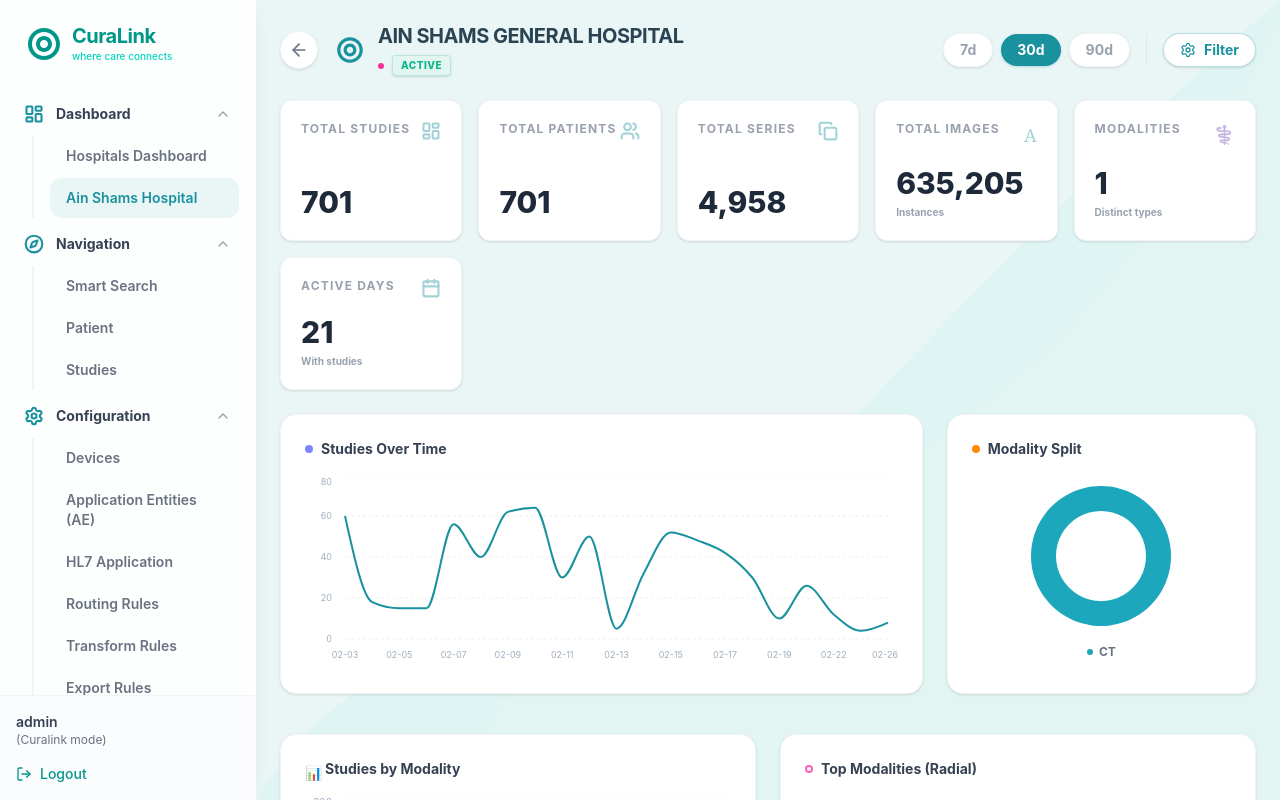
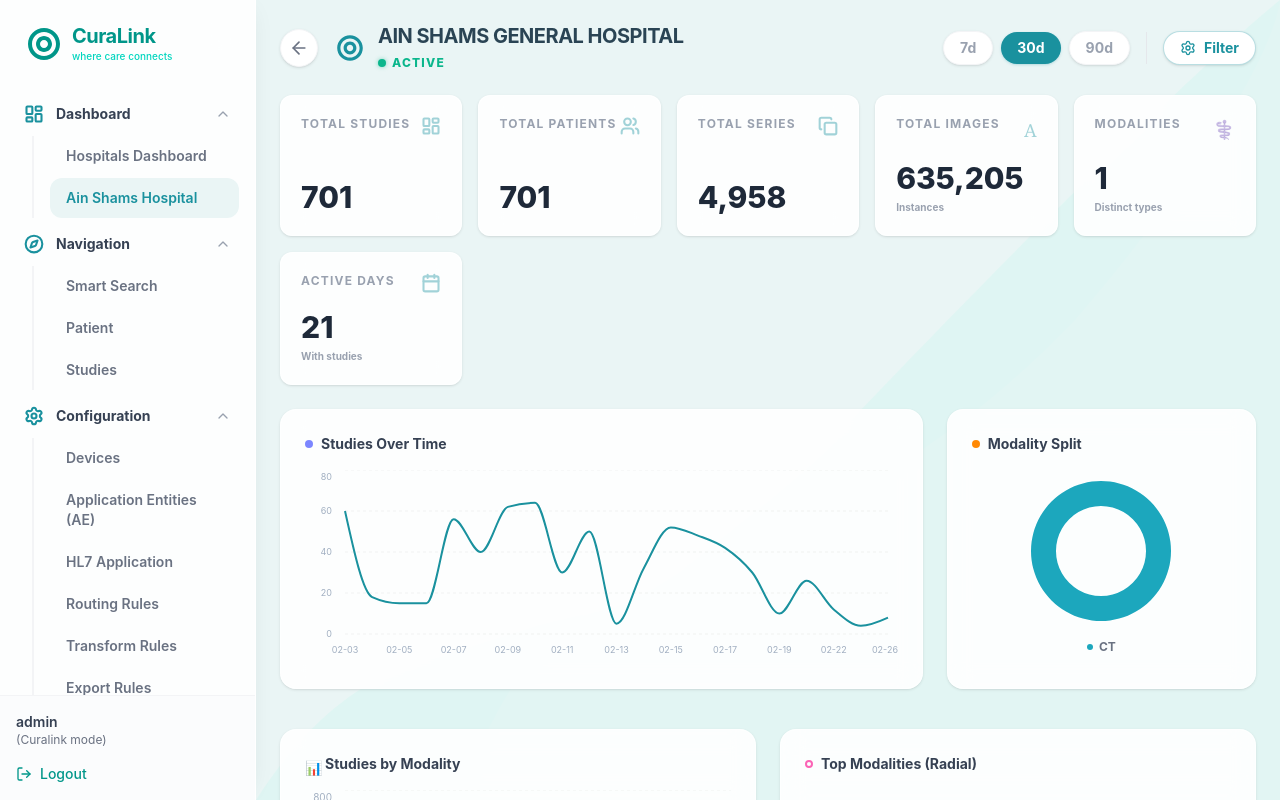
Before and after one commit to SamyShaawat/curalink, a React (Vite) app: page /hospital/1 in a window 1280 px wide. Built offline with nearby package versions, Linux system fonts and the light colour scheme.

Commit message:
refactor: update hospital feature components and charts

```diff
--- a/src/features/hospital/HospitalHeader.tsx
+++ b/src/features/hospital/HospitalHeader.tsx
@@ -1,23 +1,23 @@
 import { ArrowLeft, Settings } from 'lucide-react';
 import { Link } from 'react-router-dom';
+import { RouteConstants } from '@enums/route.constants';
 import { TargetIcon } from '@components/common/TargetIcon';
+import { AppConstants } from '@enums/app.constants';
 
 export function HospitalHeader() {
   return (
     <div className="flex flex-col md:flex-row md:items-center justify-between gap-4">
       <div className="flex items-start md:items-center gap-3 md:gap-4">
-        <Link to="/dashboard" className="bg-white p-2 rounded-full shadow-sm hover:shadow active:scale-95 transition-all text-gray-500 hover:text-[#1A919E] border border-gray-100 mt-1 md:mt-0 shrink-0">
+        <Link to={RouteConstants.DASHBOARD} className="bg-white p-2 rounded-full shadow-sm hover:shadow active:scale-95 transition-all text-gray-500 hover:text-[#1A919E] border border-gray-100 mt-1 md:mt-0 shrink-0">
           <ArrowLeft className="w-5 h-5" />
         </Link>
         <div className="flex items-center gap-3">
           <TargetIcon className="w-6 h-6 md:w-8 md:h-8 text-[#1A919E] hidden sm:block" />
           <div>
             <h1 className="text-lg md:text-xl font-bold text-[#2A4454] tracking-tight leading-tight">AIN SHAMS GENERAL HOSPITAL</h1>
-            <div className="flex items-center gap-2 mt-1 md:mt-1.5">
-              <div className="w-1.5 h-1.5 bg-pink-500 rounded-full"></div>
-              <div className="bg-[#E2F5EE] text-[#0BB68C] text-[10px] uppercase font-extrabold px-2 py-0.5 rounded shadow-sm border border-[#0BB68C]/20 tracking-wider">
-                ACTIVE
-              </div>
+            <div className="flex items-center gap-1.5 mt-1 md:mt-1.5 text-[#0BB68C] text-xs font-extrabold uppercase tracking-widest">
+              <div className="w-2 h-2 bg-[#0BB68C] rounded-full shadow-[0_0_4px_rgba(11,182,140,0.5)]"></div>
+              {AppConstants.STATUS_ACTIVE}
             </div>
           </div>
         </div>
@@ -29,7 +29,7 @@
         <button className="px-3 md:px-4 py-1.5 rounded-full bg-white text-gray-400 hover:text-gray-700 shadow-sm border border-gray-100 transition-colors">90d</button>
         <div className="hidden sm:block w-[1px] h-8 bg-gray-200 mx-1 md:mx-2 self-center"></div>
         <button className="px-3 md:px-4 py-1.5 rounded-full bg-white text-[#1A919E] flex items-center gap-2 shadow-sm border border-[#1A919E]/30 hover:bg-[#EAF5F5] transition-colors ml-auto sm:ml-0">
-          <Settings className="w-4 h-4" /> Filter
+          <Settings className="w-4 h-4" /> {AppConstants.BUTTON_FILTER}
         </button>
       </div>
     </div>
--- a/src/features/hospital/HospitalStatsGrid.tsx
+++ b/src/features/hospital/HospitalStatsGrid.tsx
@@ -1,17 +1,18 @@
 import { LayoutDashboard, Users, Copy, Calendar } from 'lucide-react';
 import React from 'react';
+import { AppConstants } from '@enums/app.constants';
 
 export function HospitalStatsGrid() {
   return (
     <div className="grid grid-cols-2 md:grid-cols-3 lg:grid-cols-5 gap-3 md:gap-4">
-      <StatCard label="TOTAL STUDIES" val="701" icon={<LayoutDashboard className="w-5 h-5 opacity-40 text-[#1A919E]" strokeWidth={2.5}/>} />
-      <StatCard label="TOTAL PATIENTS" val="701" icon={<Users className="w-5 h-5 opacity-40 text-[#1A919E]" strokeWidth={2.5}/>} />
-      <StatCard label="TOTAL SERIES" val="4,958" icon={<Copy className="w-5 h-5 opacity-40 text-[#1A919E]" strokeWidth={2.5}/>} />
-      <StatCard label="TOTAL IMAGES" val="635,205" sub="Instances" icon={<div className="font-serif opacity-40 text-[#1A919E] text-lg">A</div>} />
+      <StatCard label={AppConstants.TOTAL_STUDIES} val="701" icon={<LayoutDashboard className="w-5 h-5 opacity-40 text-[#1A919E]" strokeWidth={2.5}/>} />
+      <StatCard label={AppConstants.TOTAL_PATIENTS} val="701" icon={<Users className="w-5 h-5 opacity-40 text-[#1A919E]" strokeWidth={2.5}/>} />
+      <StatCard label={AppConstants.TOTAL_SERIES} val="4,958" icon={<Copy className="w-5 h-5 opacity-40 text-[#1A919E]" strokeWidth={2.5}/>} />
+      <StatCard label={AppConstants.TOTAL_IMAGES} val="635,205" sub="Instances" icon={<div className="font-serif opacity-40 text-[#1A919E] text-lg">A</div>} />
 
-      <div className="bg-white rounded-xl p-4 md:p-5 shadow-sm border border-gray-100 h-full flex flex-col justify-between group hover:shadow-md transition-shadow">
+      <div className="bg-white/90 backdrop-blur-md rounded-xl p-4 md:p-5 shadow-sm border border-white/50 h-full flex flex-col justify-between group hover:shadow-md transition-shadow hover:bg-white/95">
           <div className="flex justify-between">
-            <span className="text-[10px] md:text-xs font-bold text-gray-400 uppercase tracking-widest leading-tight">MODALITIES</span>
+            <span className="text-[10px] md:text-xs font-bold text-gray-400 uppercase tracking-widest leading-tight">{AppConstants.MODALITIES}</span>
             <span className="text-lg opacity-40 text-[#1A919E]" role="img" aria-label="medical">⚕</span>
           </div>
           <div className="mt-4">
@@ -20,9 +21,9 @@
           </div>
       </div>
 
-      <div className="bg-white rounded-xl p-4 md:p-5 shadow-sm border border-gray-100 h-full flex flex-col justify-between max-w-sm col-span-2 md:col-span-1 lg:col-span-1 group hover:shadow-md transition-shadow">
+      <div className="bg-white/90 backdrop-blur-md rounded-xl p-4 md:p-5 shadow-sm border border-white/50 h-full flex flex-col justify-between max-w-sm col-span-2 md:col-span-1 lg:col-span-1 group hover:shadow-md transition-shadow hover:bg-white/95">
           <div className="flex justify-between">
-            <span className="text-[10px] md:text-xs font-bold text-gray-400 uppercase tracking-widest leading-tight">ACTIVE DAYS</span>
+            <span className="text-[10px] md:text-xs font-bold text-gray-400 uppercase tracking-widest leading-tight">{AppConstants.ACTIVE_DAYS}</span>
             <Calendar className="w-5 h-5 opacity-40 text-[#1A919E]" strokeWidth={2.5}/>
           </div>
           <div className="mt-4">
@@ -36,7 +37,7 @@
 
 function StatCard({ label, val, sub, icon }: { label: string; val: string; sub?: string; icon: React.ReactNode }) {
   return (
-    <div className="bg-[#ffffff] rounded-xl p-5 shadow-sm border border-gray-100 h-full flex flex-col justify-between group hover:shadow-[0_4px_12px_rgba(26,145,158,0.06)] transition-all">
+    <div className="bg-white/90 backdrop-blur-md rounded-xl p-5 shadow-sm border border-white/50 h-full flex flex-col justify-between group hover:shadow-[0_4px_12px_rgba(26,145,158,0.12)] transition-all hover:bg-white/95">
       <div className="flex justify-between items-start">
         <span className="text-xs font-bold text-gray-400 uppercase tracking-widest overflow-hidden text-ellipsis whitespace-nowrap leading-tight">{label}</span>
         {icon}
--- a/src/features/hospital/charts/ModalitySplitChart.tsx
+++ b/src/features/hospital/charts/ModalitySplitChart.tsx
@@ -2,7 +2,7 @@
 
 export function ModalitySplitChart({ data }: { data: { name: string; value: number }[] }) {
   return (
-    <div className="bg-white rounded-2xl p-6 shadow-sm border border-gray-100 flex flex-col justify-between relative overflow-hidden">
+    <div className="bg-white/90 backdrop-blur-md rounded-2xl p-6 shadow-sm border border-white/50 flex flex-col justify-between relative overflow-hidden">
       <h3 className="font-bold text-gray-700 text-sm mb-2 flex items-center gap-2 z-10">
         <div className="w-2 h-2 rounded-full bg-orange-400"></div> Modality Split
       </h3>
--- a/src/features/hospital/charts/StudiesByModalityChart.tsx
+++ b/src/features/hospital/charts/StudiesByModalityChart.tsx
@@ -2,7 +2,7 @@
 
 export function StudiesByModalityChart({ data }: { data: { name: string; val: number }[] }) {
   return (
-    <div className="bg-white rounded-2xl p-6 shadow-sm border border-gray-100 flex flex-col relative overflow-hidden">
+    <div className="bg-white/90 backdrop-blur-md rounded-2xl p-6 shadow-sm border border-white/50 flex flex-col relative overflow-hidden">
       <h3 className="font-bold text-gray-700 text-sm mb-4 flex items-center gap-2">
         <span className="w-3 h-3 text-[#1A919E]" role="img" aria-label="chart">📊</span> Studies by Modality
       </h3>
--- a/src/features/hospital/charts/StudiesOverTimeChart.tsx
+++ b/src/features/hospital/charts/StudiesOverTimeChart.tsx
@@ -2,7 +2,7 @@
 
 export function StudiesOverTimeChart({ data }: { data: { name: string; val: number }[] }) {
   return (
-    <div className="col-span-2 bg-white rounded-2xl p-6 shadow-sm border border-gray-100 flex flex-col relative overflow-hidden">
+    <div className="col-span-2 bg-white/90 backdrop-blur-md rounded-2xl p-6 shadow-sm border border-white/50 flex flex-col relative overflow-hidden">
       <h3 className="font-bold text-gray-700 text-sm mb-4 flex items-center gap-2">
         <div className="w-2 h-2 rounded-full bg-indigo-400"></div> Studies Over Time
       </h3>
--- a/src/features/hospital/charts/TopModalitiesRadialChart.tsx
+++ b/src/features/hospital/charts/TopModalitiesRadialChart.tsx
@@ -2,7 +2,7 @@
 
 export function TopModalitiesRadialChart({ data }: { data: { name: string; value: number }[] }) {
   return (
-    <div className="bg-white rounded-2xl p-6 shadow-sm border border-gray-100 flex flex-col relative overflow-hidden">
+    <div className="bg-white/90 backdrop-blur-md rounded-2xl p-6 shadow-sm border border-white/50 flex flex-col relative overflow-hidden">
       <h3 className="font-bold text-gray-700 text-sm mb-4 flex items-center gap-2">
         <div className="w-2 h-2 border-2 border-pink-400 rounded-full bg-transparent"></div> Top Modalities (Radial)
       </h3>
```
